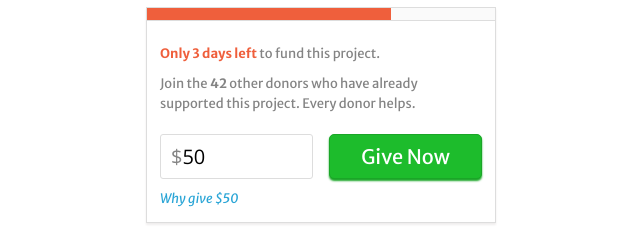
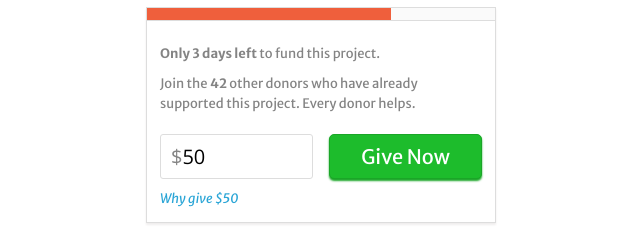
Before and after one commit to hirengondhiya/take-home-assignment, a website built with Parcel: page index.html in a window 1280 px wide. Shown: the part 156-396 px from the top of the page, 319-959 px from the left. Built offline with nearby package versions, Linux system fonts and the light colour scheme.

Commit message:
removed repititive color

```diff
--- a/stylesheets/styles.scss
+++ b/stylesheets/styles.scss
@@ -53,9 +53,6 @@ body {
       }
       .days {
         margin: 10px 0;
-        & > span {
-          color: $color-orange;
-        }
       }
     }
   }
```
